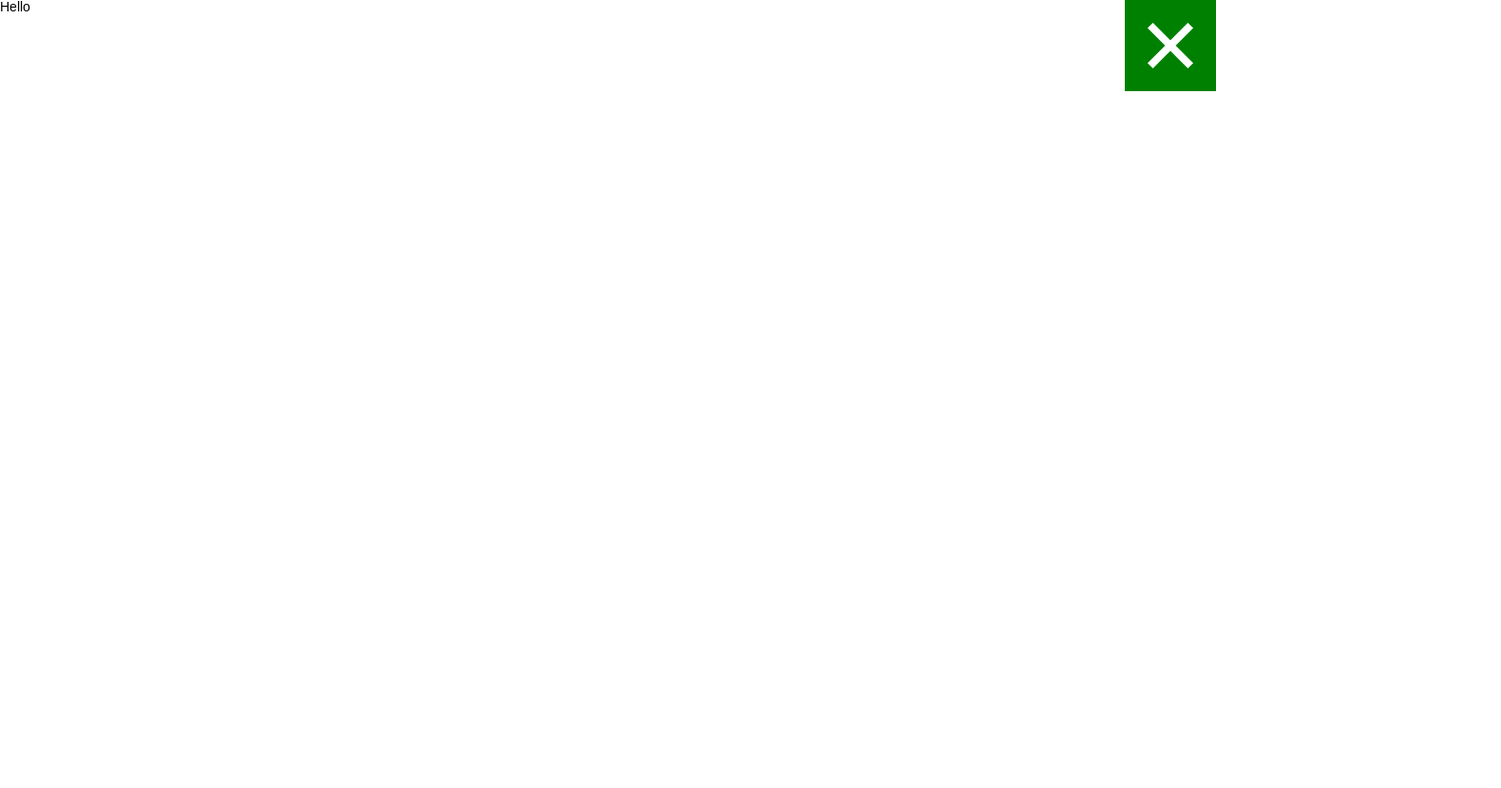
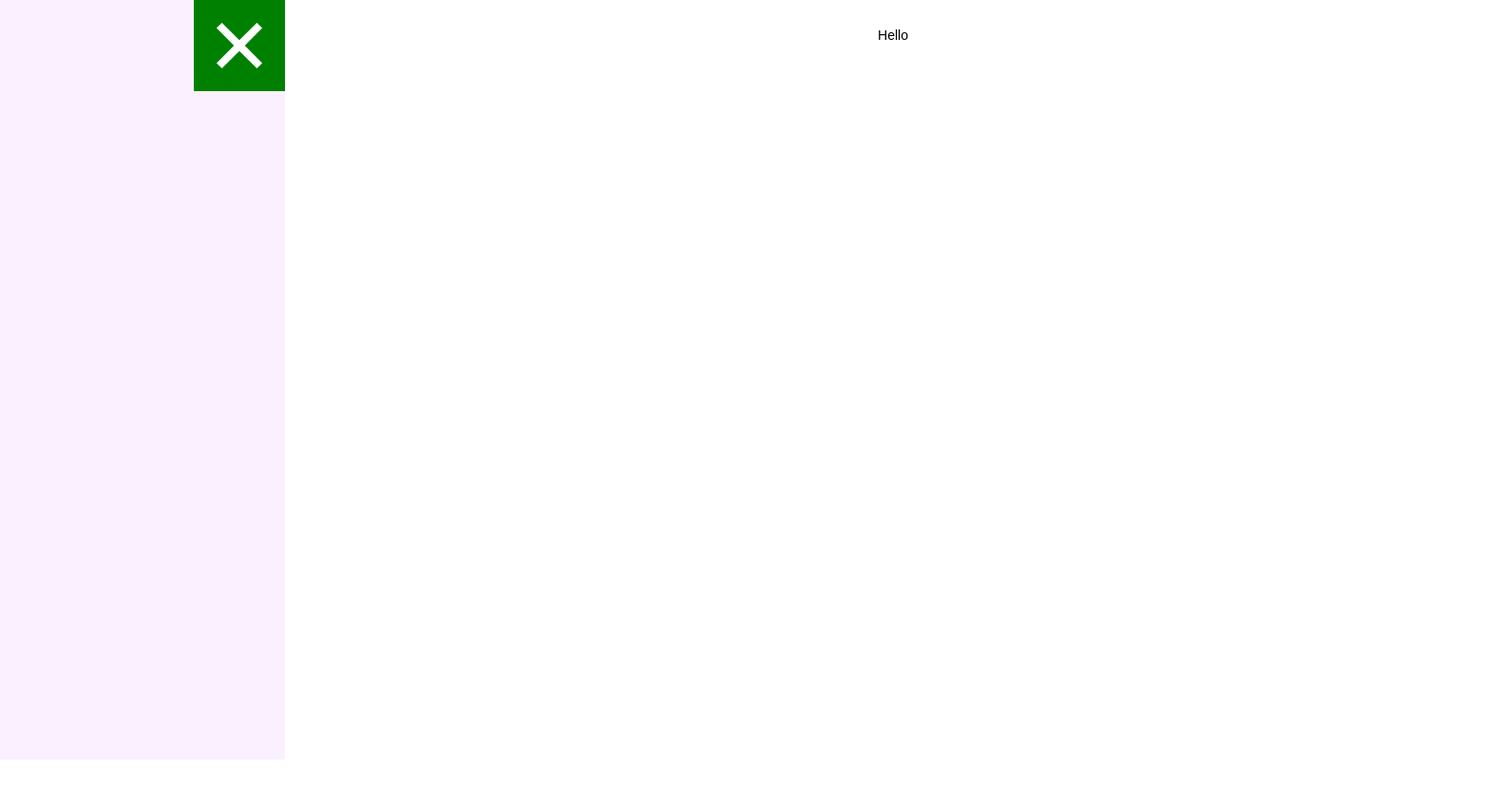
Before and after one commit to xanaxhhdt/animated-menu, a plain HTML site: page index.html in a window 1280 px wide. Both pictures are taken after a click on the button "Menu". Shown: the whole page at 95% size, 1580 px wide, since content can reach past the window. Before the commit the page ends 800 px from the top, so only its background shows below. Drawn offline with Linux system fonts and the light colour scheme.

Commit message:
make menu(ending project)

```diff
--- a/css/style.css
+++ b/css/style.css
@@ -1,3 +1,8 @@
+body {
+   transition: all ease 1s;
+   overflow: hidden;
+}
+
 .menu__burger {
    display: block;
    position: absolute;
@@ -70,7 +75,29 @@
    transition-delay: 0s, 0.3s;
 }
 
+.menu {
+   width: 300px;
+   margin-left: -204px;
+   background-color: #fbf0ff;
+   position: fixed;
+   left: 0;
+   top: 0;
+   bottom: 0;
+   transition: all ease 1s;
+   z-index: 1000;
+}
+
+.body-active {
+   margin-left: 300px;
+}
+
+.menu.nav-active {
+   margin-left: 0;
+}
+
 .container {
+   width: 80%;
+   max-width: 100%;
+   margin: 30px auto;
+   text-align: center;
 }
-.main {
-}
--- a/js/script.js
+++ b/js/script.js
@@ -3,5 +3,13 @@
 document.querySelector('.menu__burger').addEventListener('click', function (e) {
    e.preventDefault();
 
-   this.classList.toggle('is-active');
+   if (this.classList.contains('is-active')) {
+      this.classList.remove('is-active');
+      document.querySelector('.menu').classList.remove('nav-active');
+      document.body.classList.remove('body-active');
+   } else {
+      this.classList.add('is-active');
+      document.querySelector('.menu').classList.add('nav-active');
+      document.body.classList.add('body-active');
+   }
 });
```
